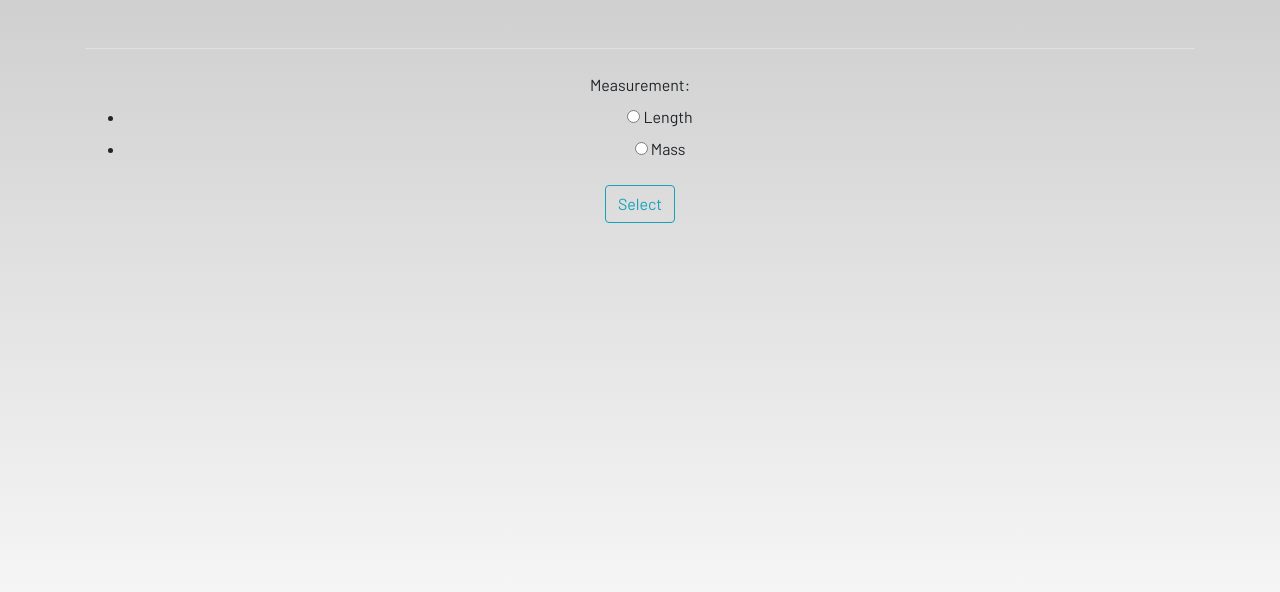
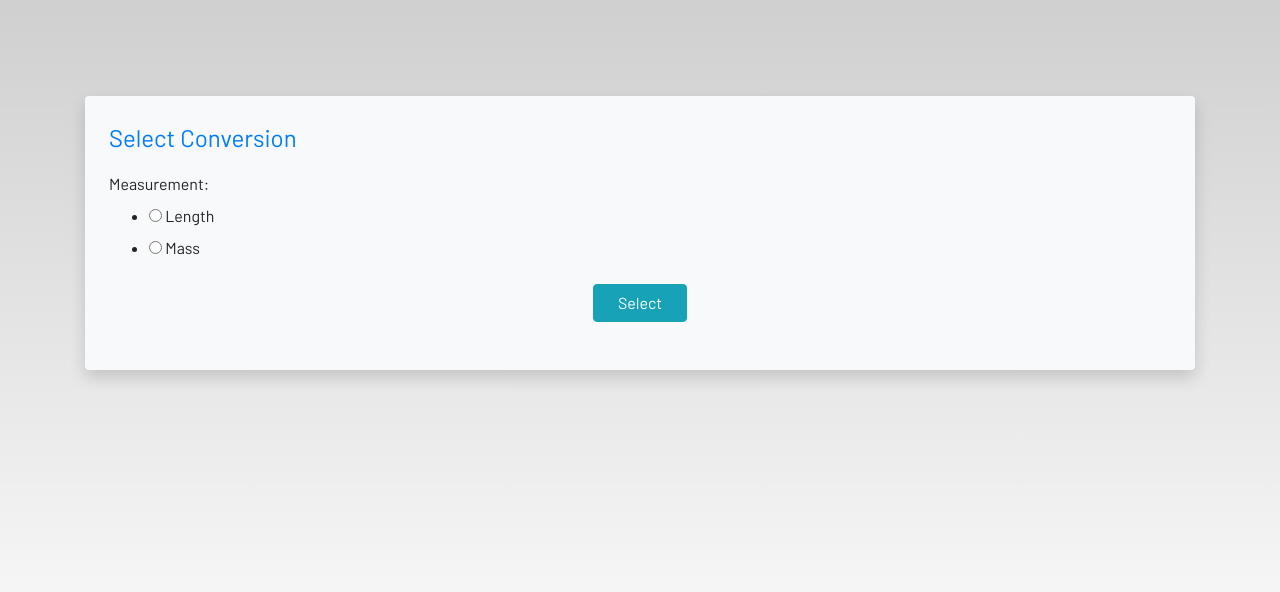
Before and after one commit to khadeashutosh/Student_Study_Portal_Project, a Django app: page /conversion in a window 1280 px wide. Shown: the part 56-648 px from the top of the page. Run offline with Django 3.2, Linux system fonts and the light colour scheme; some libraries are stand-ins or nearby versions; some web fonts are replaced.

Commit message:
Create unit conversion interface

```diff
--- a/student_study_portal/dashboard/templates/dashboard/conversion.html
+++ b/student_study_portal/dashboard/templates/dashboard/conversion.html
@@ -1,34 +1,50 @@
-{% extends 'dashboard/base.html' %} {% load static %} {% block content %}
-<div class="container text-center">
-  <form method="POST">
+{% extends 'dashboard/base.html' %}
+{% load static %}
+{% block content %}
+
+<div class="container mt-5">
+  <form method="POST" class="p-4 bg-light rounded shadow">
     {% csrf_token %}
-    <div class="form-group">
-      <legend class="border-bottom mb-4"></legend>
-      {{form}}
-      <button href="" class="btn btn-outline-info" type="submit">Select</button>
-    </div>
+
+    <fieldset class="form-group mb-4">
+      <legend class="text-primary mb-3">Select Conversion</legend>
+      <div class="form-group">
+        {{ form }}
+      </div>
+      <div class="text-center mt-3">
+        <button class="btn btn-info px-4" type="submit">Select</button>
+      </div>
+    </fieldset>
+
     {% if input %}
-    <fieldset class="form-group">
-    <legend class="border-bottom mb-4"></legend>
-      <div class="row">
-        <div class="col-md-4">
-        {{m_form.input}}</div> <br><br>
-
-      <div class="row">
-        <div class="col-md-4">
-        {{m_form.measure1}}</div><br><br>
-      <div class="row">
-        <div class="col-md-4">
-        {{m_form.measure2}}</div><br> <br>
+    <fieldset class="form-group mb-4">
+      <legend class="text-primary mb-3">Conversion Input</legend>
+      <div class="form-row">
+        <div class="form-group col-md-4">
+          {{ m_form.input.label_tag }}
+          {{ m_form.input }}
+        </div>
+        <div class="form-group col-md-4">
+          {{ m_form.measure1.label_tag }}
+          {{ m_form.measure1 }}
+        </div>
+        <div class="form-group col-md-4">
+          {{ m_form.measure2.label_tag }}
+          {{ m_form.measure2 }}
+        </div>
       </div>
 
+      <div class="form-group text-center mt-4">
+        <button class="btn btn-success px-4" type="submit">Convert</button>
+      </div>
     </fieldset>
-    <fieldset class="form-group">{{answer}}</fieldset>
-    <div class="form-group">
-      <button href="" class="btn btn-outline-info" type="submit">
-        Convert
-      </button>
-    </div>
+
+    <fieldset class="form-group mt-4">
+      <legend class="text-success">Result</legend>
+      <div class="alert alert-info">
+        {{ answer }}
+      </div>
+    </fieldset>
     {% endif %}
   </form>
 </div>
```
